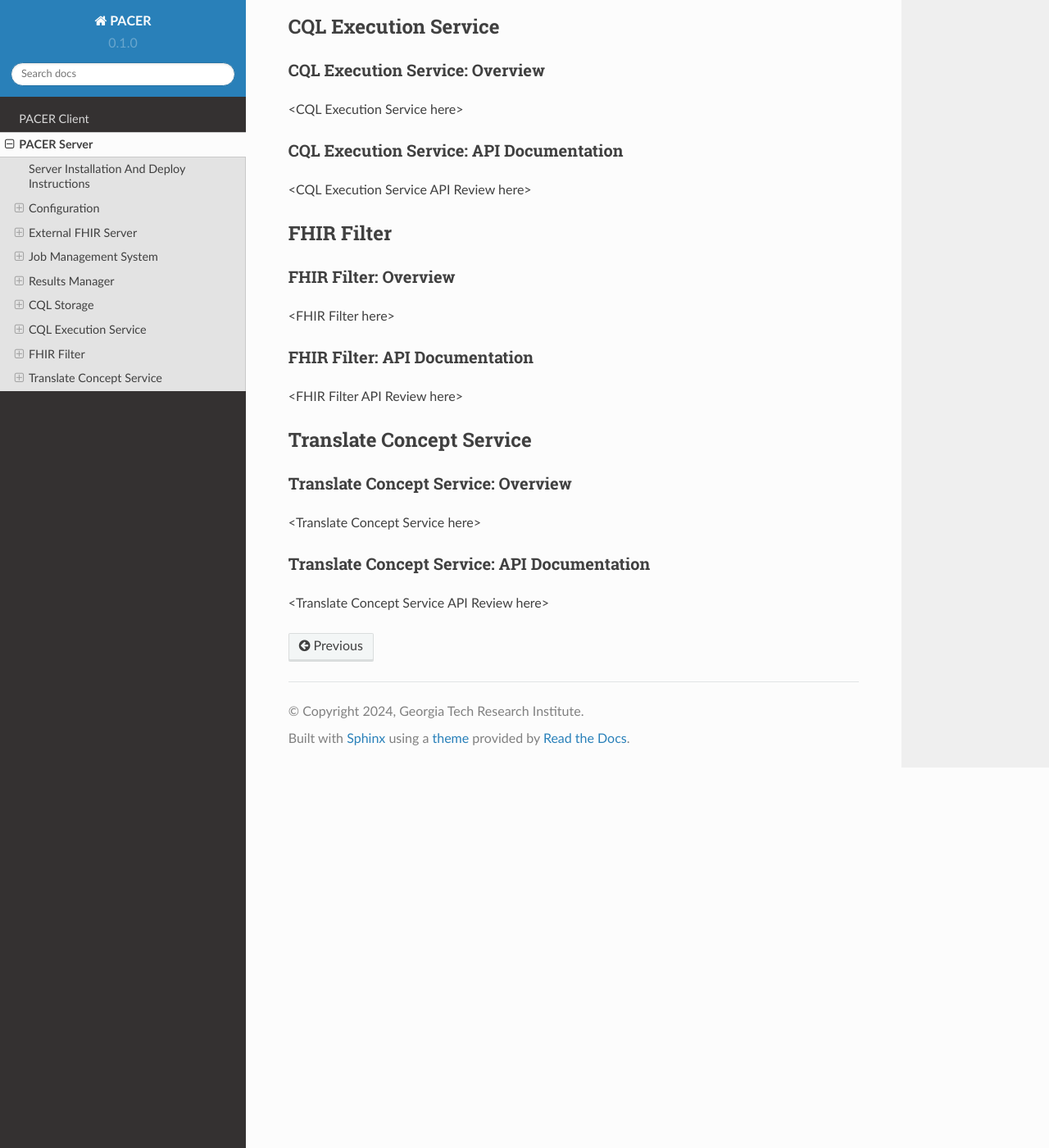
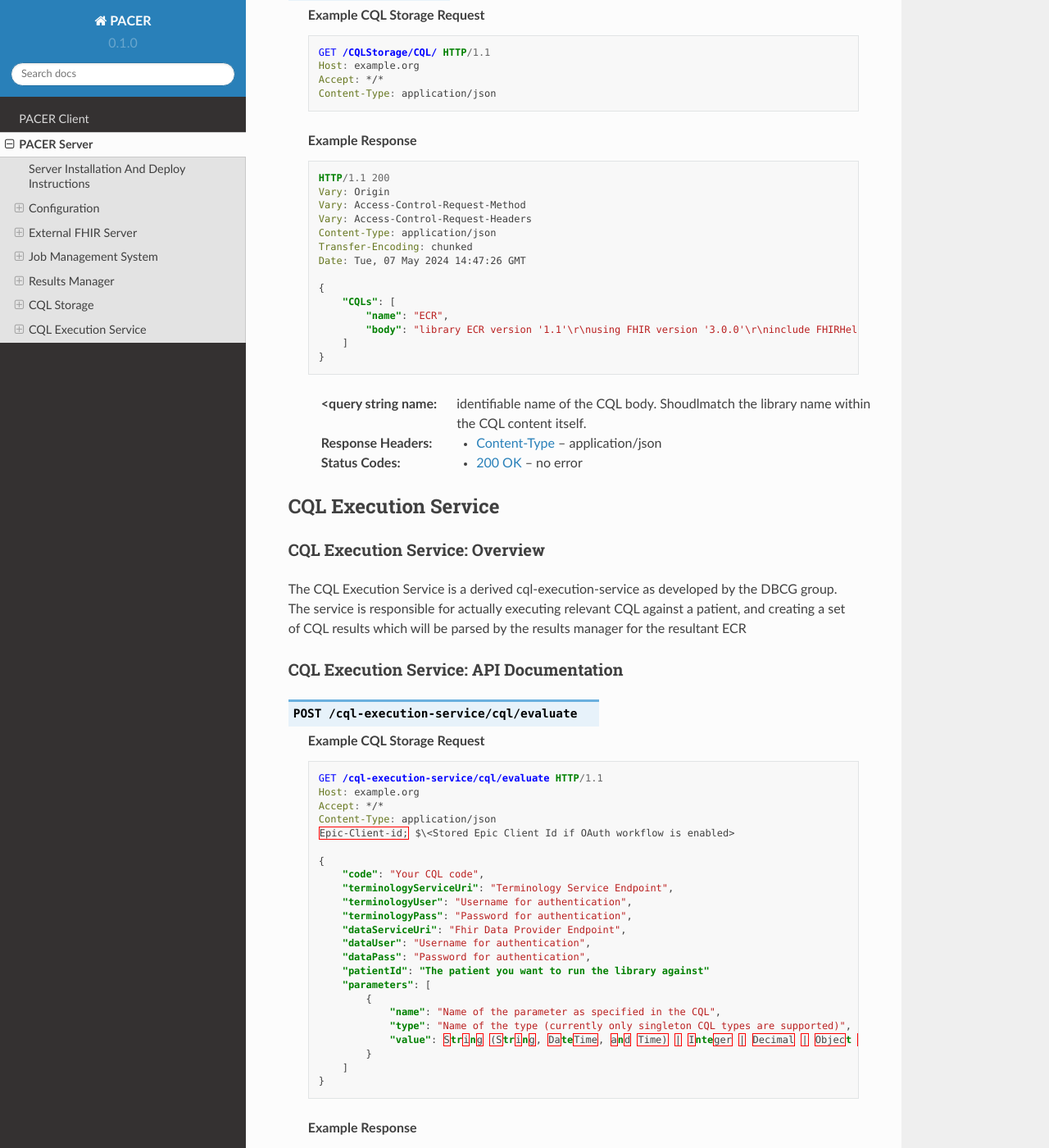
Before and after one commit to PACER-PHII/PacerDocs, a Sphinx documentation site: the page built from docs/source/server.rst, in a window 1280 px wide and 1400 px high, scrolled down 13478 px. Shown: the whole window at 82% size. Built offline with Sphinx 7.4.7 and the Read the Docs theme 2.0.0, drawn with Linux system fonts in a browser that asks for light colours; some of the changed text lies outside the part shown.

Commit message:
Added CQLStorage and CQL Execution Service

```diff
--- a/docs/source/server.rst
+++ b/docs/source/server.rst
@@ -400,11 +400,10 @@
 
 Results Manager: API Documentation
 ----------------------------------
-<Results Manager API Review here>
 
 .. http:POST:: /ResultsManager/Case
 
-    **Example ECR Request**
+    **Example Results Manager Request**
 
     .. sourcecode:: http
 
@@ -426,7 +425,7 @@
         Date: Tue, 07 May 2024 14:47:26 GMT
 
         {
-            "Id": "4602",
+            "CQLs": "4602",
             "Status": "A",
             "StatusLog": null,
             "Provider": [
@@ -656,11 +655,44 @@
 
 CQL Storage: Overview
 ---------------------
-<CQL Storage Information here>
+CQLStorage service is responsible for hosting CQL files for retrieval during the PACER workflow. It is a simple storage service
+using a simple blob schema within the PACER server database for holding files. Files are accessed by their title.
 
 CQL Storage: API Documentation
 ------------------------------
-<CQL Storage API Review here>
+.. http:GET:: /CQLStorage/CQL
+
+    **Example CQL Storage Request**
+
+    .. sourcecode:: http
+
+        GET /CQLStorage/CQL/ HTTP/1.1
+        Host: example.org
+        Accept: */*
+        Content-Type: application/json
+
+    **Example Response**
+
+    .. sourcecode:: http
+
+        HTTP/1.1 200
+        Vary: Origin
+        Vary: Access-Control-Request-Method
+        Vary: Access-Control-Request-Headers
+        Content-Type: application/json
+        Transfer-Encoding: chunked
+        Date: Tue, 07 May 2024 14:47:26 GMT
+
+        {
+            "CQLs": [
+                "name": "ECR",
+                "body": "library ECR version '1.1'\r\nusing FHIR version '3.0.0'\r\ninclude FHIRHelpers version '3.0.0' called FHIRHelpers\r\ncodesystem \"ICD9PROC\": 'http://hl7.org/fhir/sid/icd-9-proc'\r\ncodesystem \"LOINC\": 'http://loinc.org'\r\ncodesystem \"CPT\": 'http://www.ama-assn.org/go/cpt'\r\ncodesystem \"icd10cm\": 'http://hl7.org/fhir/sid/icd-10-cm'\r\ncodesystem \"sct\": 'http://snomed.info/sct'\r\ncodesystem \"rxnorm\": 'http://www.nlm.nih.gov/research/umls/rxnorm'\r\n\r\ndefine \"Chlamydia_Codes\": Concept {Code 'A56' from icd10cm, Code 'A56.0' from icd10cm, Code 'A56.00' from icd10cm, Code 'A56.01' from icd10cm, Code 'A56.02' from icd10cm, $\<Encoded CQL Script Continues\>"
+            ]
+        }
+
+    :<query string name: identifiable name of the CQL body. Shoudlmatch the library name within the CQL content itself.
+    :resheader Content-Type: application/json
+    :statuscode 200: no error
 
 .. _server CQL Execution Service:
 
@@ -669,34 +701,81 @@
 
 CQL Execution Service: Overview
 -------------------------------
-<CQL Execution Service here>
+The CQL Execution Service is a derived cql-execution-service as developed by the DBCG group.
+The service is responsible for actually executing relevant CQL against a patient, and creating
+a set of CQL results which will be parsed by the results manager for the resultant ECR
 
 CQL Execution Service: API Documentation
 ----------------------------------------
-<CQL Execution Service API Review here>
 
-.. _server FHIR Filter:
+.. http:POST:: /cql-execution-service/cql/evaluate
 
-FHIR Filter
-===========
+    **Example CQL Storage Request**
 
-FHIR Filter: Overview
----------------------
-<FHIR Filter here>
+    .. sourcecode:: http
 
-FHIR Filter: API Documentation
-------------------------------
-<FHIR Filter API Review here>
+        GET /cql-execution-service/cql/evaluate HTTP/1.1
+        Host: example.org
+        Accept: */*
+        Content-Type: application/json
+        Epic-Client-id; $\<Stored Epic Client Id if OAuth workflow is enabled>
 
-.. _server Translate Concept Service:
+        {
+            "code": "Your CQL code",
+            "terminologyServiceUri": "Terminology Service Endpoint",
+            "terminologyUser": "Username for authentication",
+            "terminologyPass": "Password for authentication",
+            "dataServiceUri": "Fhir Data Provider Endpoint",
+            "dataUser": "Username for authentication",
+            "dataPass": "Password for authentication",
+            "patientId": "The patient you want to run the library against"
+            "parameters": [
+                {
+                    "name": "Name of the parameter as specified in the CQL",
+                    "type": "Name of the type (currently only singleton CQL types are supported)",
+                    "value": String (String, DateTime, and Time) | Integer | Decimal | Object (Code, Concept, Quantity, Interval)
+                }
+            ]
+        }
 
-Translate Concept Service
-=========================
+    **Example Response**
 
-Translate Concept Service: Overview
------------------------------------
-<Translate Concept Service here>
+    .. sourcecode:: http
 
-Translate Concept Service: API Documentation
---------------------------------------------
-<Translate Concept Service API Review here>
+        HTTP/1.1 200
+        Vary: Origin
+        Vary: Access-Control-Request-Method
+        Vary: Access-Control-Request-Headers
+        Content-Type: application/json
+        Transfer-Encoding: chunked
+        Date: Tue, 07 May 2024 14:47:26 GMT
+
+        [
+            {
+                "name": "Pt (Patient)",
+                "location": "[1:1]",
+                "resultType": "FHIR.Patient",
+                "error": "",
+                "result": "$\<FHIR Patient json here\>"
+            },
+            {
+                "name": "Chalmydia Diagnosis",
+                "location": "[15:1]",
+                "resultType": "FHIR.Condition",
+                "error": "",
+                "result": "$\<FHIR Condition json here\>"
+            }
+        ]
+
+    :<json string code: UTF-8 Encoded string body of CQL script definition
+    :<json string terminologyServiceUri: If a translations service for converting valuesets is provided, CQL-execution-service will use
+        this terminology service. Refer to https://build.fhir.org/terminology-service.html for specification on terminology interfaces
+        using fhir
+    :<json string terminologyUser: A basic username for authentication to the terminologyService, if applicable
+    :<json string terminologyPass: A basic password for authentication to the terminologyService, if applicable
+    :<json string dataServiceUri: The FHIR server the CQL script will be executed against
+    :<json string dataUser: A basic username for authentication to the dataService, if applicable
+    :<json string dataPass: A basic password for authentication to the dataService, if applicable
+    :<json string patientId: A FHIR id which identifies the FHIR patient to be used in the CQL script.
+    :resheader Content-Type: application/json
+    :statuscode 200: no error
```
